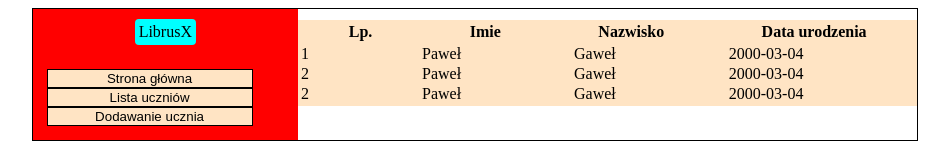
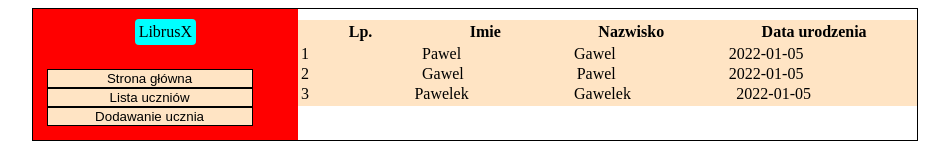
Before and after one commit to SaintAmeN/angular-students, an Angular app: page /student-list in a window 1280 px wide. Shown: the top 160 px of the page, without its empty margins (166-1115 px from the left). Built offline with nearby package versions, Linux system fonts and the light colour scheme.

Commit message:
Typescript for loop

```diff
--- a/src/app/page-student-list/page-student-list.component.html
+++ b/src/app/page-student-list/page-student-list.component.html
@@ -13,23 +13,11 @@
     <!--  BODY  -->
     <!--  BODY  -->
     <tbody>
-      <tr>
-        <td>1</td>
-        <td>Paweł</td>
-        <td>Gaweł</td>
-        <td>2000-03-04</td>
-      </tr>
-      <tr>
-        <td>2</td>
-        <td>Paweł</td>
-        <td>Gaweł</td>
-        <td>2000-03-04</td>
-      </tr>
-      <tr>
-        <td>2</td>
-        <td>Paweł</td>
-        <td>Gaweł</td>
-        <td>2000-03-04</td>
+      <tr *ngFor="let student of studentList">
+        <td>{{student.lp}}</td>
+        <td>{{student.imie}}</td>
+        <td>{{student.nazwisko}}</td>
+        <td>{{student.dataUrodzenia}}</td>
       </tr>
     </tbody>
   </table>
--- a/src/app/page-student-list/page-student-list.component.ts
+++ b/src/app/page-student-list/page-student-list.component.ts
@@ -23,7 +23,18 @@ export class PageStudentListComponent {
         nazwisko: 'Gawel',
         dataUrodzenia: '2022-01-05'
       },
-
+      {
+        lp: 2,
+        imie: 'Gawel',
+        nazwisko: 'Pawel',
+        dataUrodzenia: '2022-01-05'
+      },
+      {
+        lp: 3,
+        imie: 'Pawelek',
+        nazwisko: 'Gawelek',
+        dataUrodzenia: '2022-01-05'
+      },
     ]
   }
 }
```
